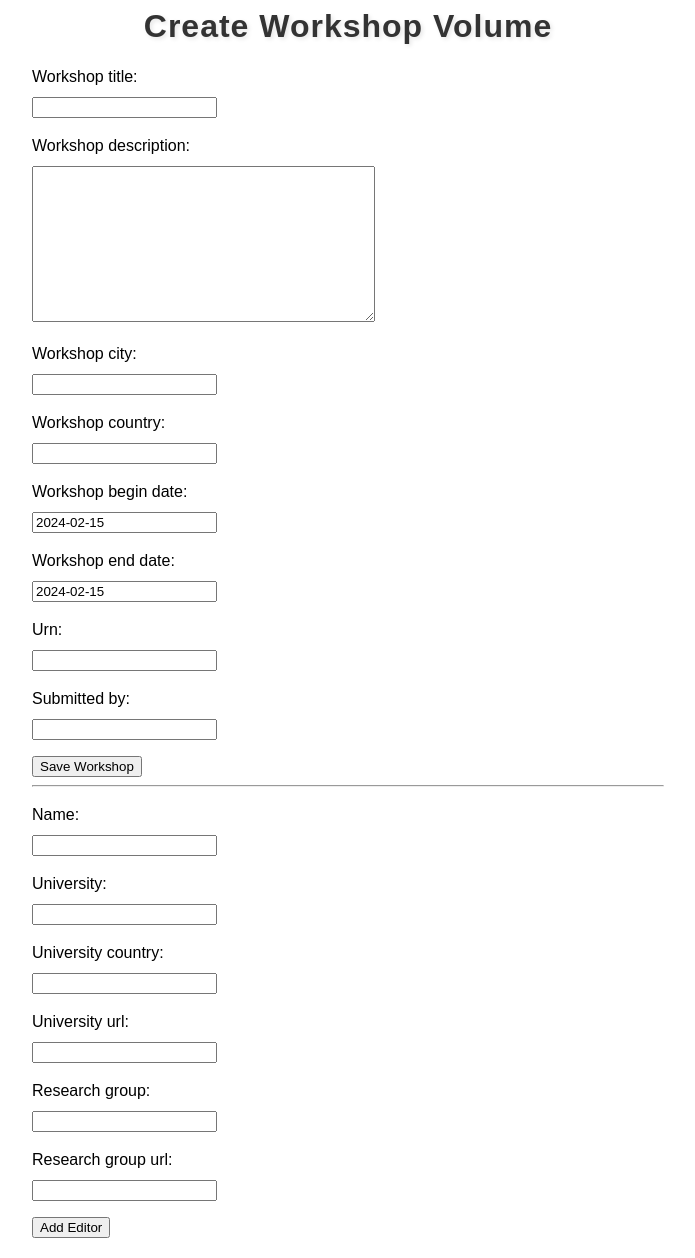
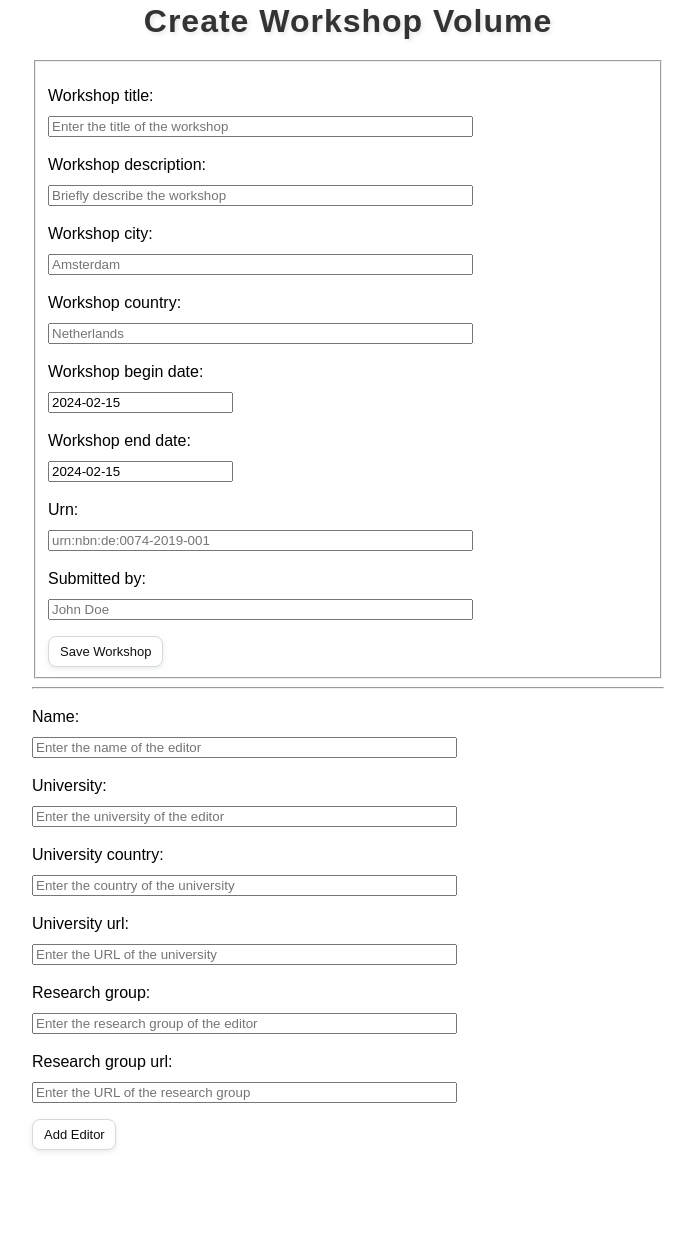
Before and after one commit to ceurws/ceur-ws-prototype, a Django app: page /workshops/create_workshop/ in a window 1280 px wide. Shown: the part 66-1324 px from the top of the page, without its empty margins (292-987 px from the left). After the commit the page ends 1218 px from the top, so only its background shows below. Run offline with Django 5.2, Linux system fonts and the light colour scheme.

Commit message:
started css

```diff
--- a/ceur_ws_workshops/workshops/forms.py
+++ b/ceur_ws_workshops/workshops/forms.py
@@ -1,12 +1,13 @@
 from .models import Workshop, Editor
 from django import forms
 from django.forms import modelformset_factory
-
+from django.forms import TextInput
 
 class EditorForm(forms.ModelForm):
     class Meta:
         model = Editor
         fields = ['name', 'university', 'university_country', 'university_url', 'research_group', 'research_group_url']
+
 
 class WorkshopForm(forms.ModelForm):
     class Meta:
@@ -14,7 +15,36 @@ class WorkshopForm(forms.ModelForm):
         fields = ['workshop_title', 'workshop_description', 'workshop_city', 'workshop_country',
                    'workshop_begin_date', 'workshop_end_date', 'urn', 'submitted_by']
 
+        widgets = {
+            'workshop_title': TextInput(attrs={'size': 50,
+                                            'placeholder': 'Enter the title of the workshop'}),
+            'workshop_description': TextInput(attrs={'size': 50,
+                                                     'placeholder': 'Briefly describe the workshop'}),
+            'workshop_city': TextInput(attrs={'size': 50,
+                                            'placeholder': 'Amsterdam'}),
+            'workshop_country': TextInput(attrs={'size': 50,
+                                                'placeholder': 'Netherlands'}),
+            'urn': TextInput(attrs={'size': 50,
+                                   'placeholder': 'urn:nbn:de:0074-2019-001'}),
+            'submitted_by': TextInput(attrs={'size': 50,
+                                            'placeholder': 'John Doe'}),
+        }
 
 EditorFormSet = modelformset_factory(
-    Editor, fields=('name', 'university', 'university_country', 'university_url', 'research_group', 'research_group_url'), extra=1
+    Editor, fields=('name', 'university', 'university_country', 'university_url', 'research_group', 'research_group_url'), extra=1,
+
+    widgets = {
+        'name': TextInput(attrs={'size': 50,
+                                            'placeholder': 'Enter the name of the editor'}),
+        'university': TextInput(attrs={'size': 50,
+                                            'placeholder': 'Enter the university of the editor'}),
+        'university_country': TextInput(attrs={'size': 50,
+                                            'placeholder': 'Enter the country of the university'}),
+        'university_url': TextInput(attrs={'size': 50,
+                                            'placeholder': 'Enter the URL of the university'}),
+        'research_group': TextInput(attrs={'size': 50,
+                                            'placeholder': 'Enter the research group of the editor'}),
+        'research_group_url': TextInput(attrs={'size': 50,
+                                            'placeholder': 'Enter the URL of the research group'}),
+    }
 )
--- a/ceur_ws_workshops/workshops/static/workshops/style.css
+++ b/ceur_ws_workshops/workshops/static/workshops/style.css
@@ -124,112 +124,37 @@ form {
 
 }
 
-
-.button-17 {
-  align-items: center;
-  appearance: none;
+.button-13 {
   background-color: #fff;
-  border-radius: 24px;
-  border-style: none;
-  box-shadow: rgba(0, 0, 0, .2) 0 3px 5px -1px,rgba(0, 0, 0, .14) 0 6px 10px 0,rgba(0, 0, 0, .12) 0 1px 18px 0;
+  border: 1px solid #d5d9d9;
+  border-radius: 8px;
+  box-shadow: rgba(213, 217, 217, .5) 0 2px 5px 0;
   box-sizing: border-box;
-  color: #3c4043;
-  cursor: pointer;
-  display: inline-flex;
-  fill: currentcolor;
-  font-family: "Google Sans",Roboto,Arial,sans-serif;
-  font-size: 14px;
-  font-weight: 500;
-  height: 48px;
-  justify-content: center;
-  letter-spacing: .25px;
-  line-height: normal;
-  max-width: 100%;
-  overflow: visible;
-  padding: 2px 24px;
-  position: relative;
-  text-align: center;
-  text-transform: none;
-  transition: box-shadow 280ms cubic-bezier(.4, 0, .2, 1),opacity 15ms linear 30ms,transform 270ms cubic-bezier(0, 0, .2, 1) 0ms;
-  user-select: none;
-  -webkit-user-select: none;
-  touch-action: manipulation;
-  width: auto;
-  will-change: transform,opacity;
-  z-index: 0;
-}
-
-.button-17:hover {
-  background: #F6F9FE;
-  color: #174ea6;
-}
-
-.button-17:active {
-  box-shadow: 0 4px 4px 0 rgb(60 64 67 / 30%), 0 8px 12px 6px rgb(60 64 67 / 15%);
-  outline: none;
-}
-
-.button-17:focus {
-  outline: none;
-  border: 2px solid #4285f4;
-}
-
-.button-17:not(:disabled) {
-  box-shadow: rgba(60, 64, 67, .3) 0 1px 3px 0, rgba(60, 64, 67, .15) 0 4px 8px 3px;
-}
-
-.button-17:not(:disabled):hover {
-  box-shadow: rgba(60, 64, 67, .3) 0 2px 3px 0, rgba(60, 64, 67, .15) 0 6px 10px 4px;
-}
-
-.button-17:not(:disabled):focus {
-  box-shadow: rgba(60, 64, 67, .3) 0 1px 3px 0, rgba(60, 64, 67, .15) 0 4px 8px 3px;
-}
-
-.button-17:not(:disabled):active {
-  box-shadow: rgba(60, 64, 67, .3) 0 4px 4px 0, rgba(60, 64, 67, .15) 0 8px 12px 6px;
-}
-
-.button-17:disabled {
-  box-shadow: rgba(60, 64, 67, .3) 0 1px 3px 0, rgba(60, 64, 67, .15) 0 4px 8px 3px;
-}
-
-
-.button-77 {
-  align-items: center;
-  appearance: none;
-  background-clip: padding-box;
-  background-color: initial;
-  background-image: none;
-  border-style: none;
-  box-sizing: border-box;
-  color: #da0b0b;
+  color: #0f1111;
   cursor: pointer;
   display: inline-block;
-  flex-direction: row;
-  flex-shrink: 0;
-  font-family: Eina01,sans-serif;
-  font-size: 16px;
-  font-weight: 800;
-  justify-content: center;
-  line-height: 24px;
-  margin: 0;
-  min-height: 64px;
-  outline: none;
-  overflow: visible;
-  padding: 19px 26px;
-  pointer-events: auto;
+  font-family: "Amazon Ember",sans-serif;
+  font-size: 13px;
+  line-height: 29px;
+  padding: 0 10px 0 11px;
   position: relative;
   text-align: center;
   text-decoration: none;
-  text-transform: none;
   user-select: none;
   -webkit-user-select: none;
   touch-action: manipulation;
   vertical-align: middle;
-  width: auto;
-  word-break: keep-all;
-  z-index: 0;
+  width: fit-content;
+}
+
+.button-13:hover {
+  background-color: #f7fafa;
+}
+
+.button-13:focus {
+  border-color: #008296;
+  box-shadow: rgba(213, 217, 217, .5) 0 2px 5px 0;
+  outline: 0;
 }
 
 @media (min-width: 768px) {
--- a/ceur_ws_workshops/workshops/templates/workshops/create_workshop.html
+++ b/ceur_ws_workshops/workshops/templates/workshops/create_workshop.html
@@ -1,24 +1,27 @@
 {% extends 'workshops/index.html' %}
 {% load static %}
 {% block content %}
-  <h2 class="header-title">Create Workshop Volume</h2>
+
 <!-- Replace the workshop details with the form -->
 
 <!-- Workshop Form -->
 <form method="post" id="form-container" enctype="multipart/form-data">
+  <h1 class="header-title">Create Workshop Volume</h1>
+  <fieldset>
     {% csrf_token %}
     {{ form.as_p }}
-
-      <input type="submit" value="Save Workshop">
+    <input type="submit" class="button-13" value="Save Workshop">
+  </fieldset>
   <hr>
 
   {{editor_form.management_form}}
     {% for form in editor_form %}
+
     <div class="editor-form">
       {{form.as_p}}
     </div>
     {% endfor %}
-        <button id="add-form" type="button">Add Editor</button>
+  <button id="add-form" class="button-13">Add Editor</button>
 </form>
 
 <script>
@@ -27,20 +30,20 @@
   let addButton = document.querySelector("#add-form")
   let totalForms = document.querySelector("#id_form-TOTAL_FORMS")
 
-    let formNum = editorForm.length-1
+  let formNum = editorForm.length - 1
   addButton.addEventListener('click', addForm)
 
-    function addForm(e){
+  function addForm(e) {
     e.preventDefault()
 
     let newForm = editorForm[0].cloneNode(true)
-        let formRegex = RegExp(`form-(\\d){1}-`,'g')
+    let formRegex = RegExp(`form-(\\d){1}-`, 'g')
 
     formNum++
     newForm.innerHTML = newForm.innerHTML.replace(formRegex, `form-${formNum}-`)
     container.insertBefore(newForm, addButton)
 
-        totalForms.setAttribute('value', `${formNum+1}`)
+    totalForms.setAttribute('value', `${formNum + 1}`)
   }
 </script>
 
--- a/ceur_ws_workshops/workshops/templates/workshops/index.html
+++ b/ceur_ws_workshops/workshops/templates/workshops/index.html
@@ -21,7 +21,7 @@
     <main>
         {% block content %}
         <form action="{% url 'workshops:create_workshop' %}" method="get">
-            <button type="submit" class="button-17">Create New Workshop</button>
+            <button type="submit" class="button-13">Create New Workshop</button>
           </form>
 
 
--- a/ceur_ws_workshops/workshops/templates/workshops/workshop_edit_success.html
+++ b/ceur_ws_workshops/workshops/templates/workshops/workshop_edit_success.html
@@ -6,5 +6,5 @@
 <p>Organizer URL: <a href="{{ organizer_url }}">{{ organizer_url }}</a></p>
 <p>Author URL: <a href="{{ author_url }}">{{ author_url }}</a></p>
 
-<input type = button value = "Back" onclick="javascript:history.go(-1)" class="button-17">
+<input type = button value = "Back" onclick="javascript:history.go(-1)" class="button-13">
 {% endblock %}
--- a/ceur_ws_workshops/workshops/views.py
+++ b/ceur_ws_workshops/workshops/views.py
@@ -38,9 +38,6 @@ def create_workshop(request):
             instances = formset.save()
 
             workshop.editors.add(*instances)
-            print(workshop.workshop_city)
-            print(instances)
-            print([editor.id for editor in instances])
 
 
             return HttpResponseRedirect(reverse('workshops:workshop_edit_success', args=[workshop.id]))
```
Lines whose indentation alone changed are shown as unchanged.
